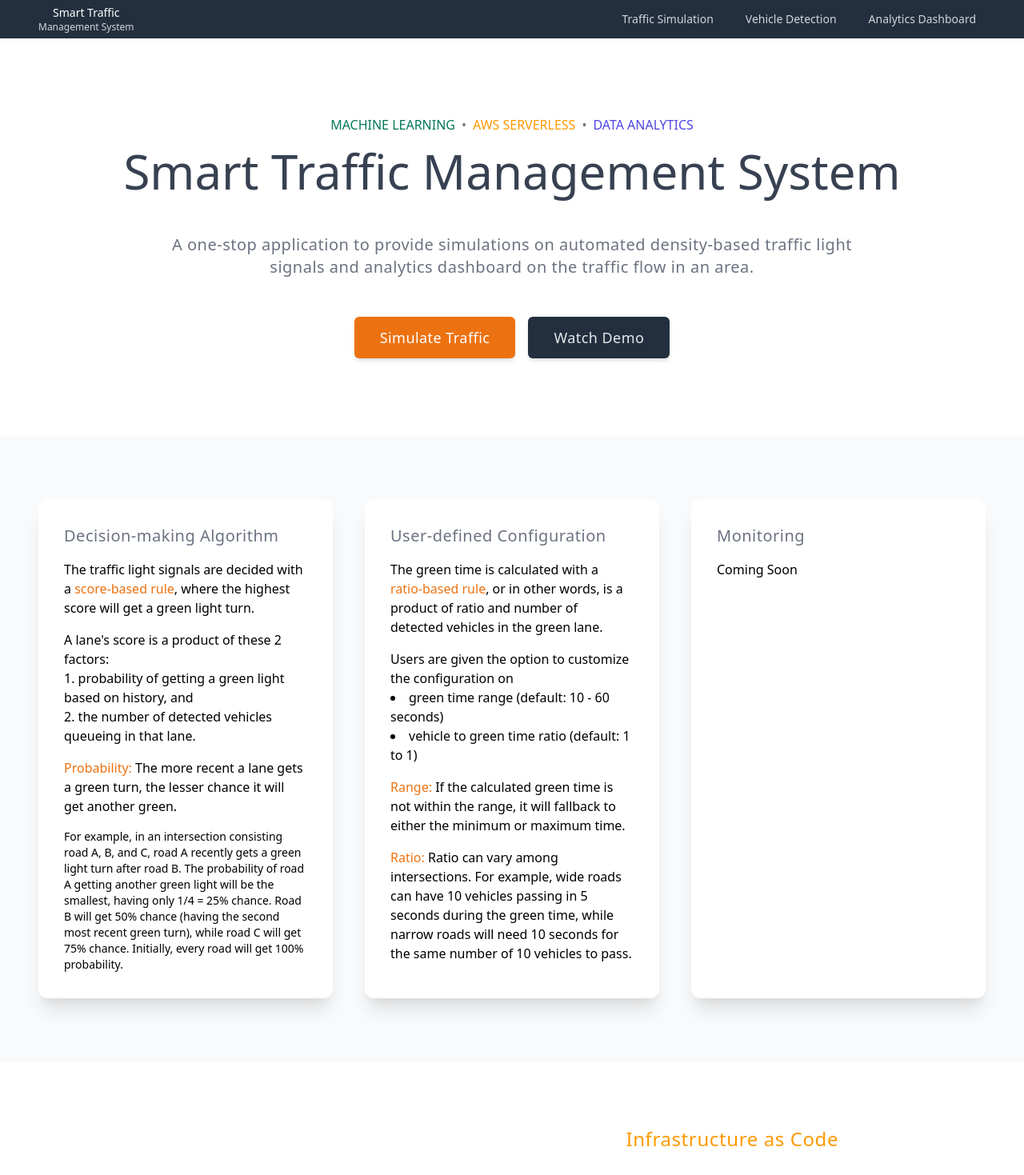
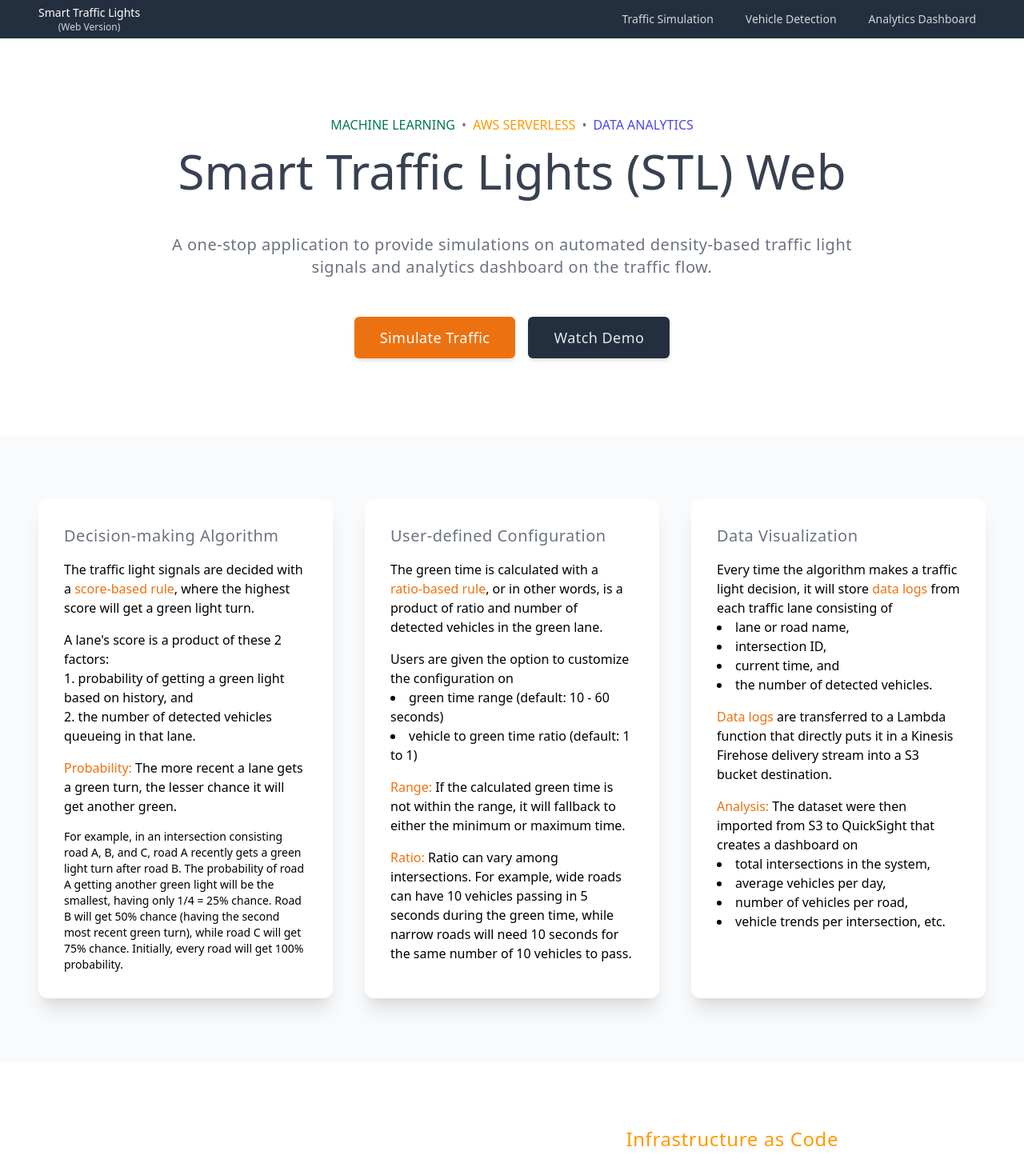
Before and after one commit to wulanmantiri/smart-traffic-web, a React (Create React App) app: page / in a window 1280 px wide. Shown: the top 1469 px of the page at 80% size. Built offline with nearby package versions, Linux system fonts and the light colour scheme; no server answers.

Commit message:
Change to STL and add data visualization desc

```diff
--- a/public/index.html
+++ b/public/index.html
@@ -13,9 +13,10 @@
     -->
     <link rel="manifest" href="%PUBLIC_URL%/manifest.json" />
 
-    <title>Smart Traffic</title>
-    <meta name="title" content="Smart Traffic">
-    <meta name="description" content="An application demo for smart traffic light management system - Wulan Mantiri">
+    <title>Smart Traffic Lights Web</title>
+    <meta name="title" content="Smart Traffic Lights Web">
+    <meta name="description" content="A one-stop application to provide simulations on automated density-based
+    traffic light signals and analytics dashboard on the traffic flow.">
   </head>
   <body>
     <noscript>You need to enable JavaScript to run this app.</noscript>
--- a/src/components/core/Navbar/index.tsx
+++ b/src/components/core/Navbar/index.tsx
@@ -8,8 +8,8 @@ const Navbar: FC = () => (
       <div className="relative flex flex-1 items-center justify-between">
         <Link to="/">
           <div className="flex flex-col items-center">
-            <p className="text-white text-sm">Smart Traffic</p>
-            <p className="text-gray-300 text-xs">Management System</p>
+            <p className="text-white text-sm">Smart Traffic Lights</p>
+            <p className="text-gray-300 text-xs">(Web Version)</p>
           </div>
         </Link>
         <div className="flex space-x-4">
--- a/src/screens/About/index.tsx
+++ b/src/screens/About/index.tsx
@@ -18,13 +18,12 @@ const About: FC = () => (
       </div>
 
       <h1 className="text-5xl lg:text-6xl font-medium text-gray-700 text-center">
-        Smart Traffic Management System
+        Smart Traffic Lights (STL) Web
       </h1>
 
       <p className="mt-8 text-xl text-gray-500 w-4/6 text-center tracking-wide">
         A one-stop application to provide simulations on automated density-based
-        traffic light signals and analytics dashboard on the traffic flow in an
-        area.
+        traffic light signals and analytics dashboard on the traffic flow.
       </p>
 
       <div className="mt-8 flex gap-4">
@@ -104,8 +103,39 @@ const About: FC = () => (
           </p>
         </InfoCard>
 
-        <InfoCard title="Monitoring">
-          <p>Coming Soon</p>
+        <InfoCard title="Data Visualization">
+          <div>
+            <p>
+              Every time the algorithm makes a traffic light decision, it will
+              store <span className="text-primary font-medium">data logs </span>
+              from each traffic lane consisting of
+            </p>
+            <ul className="list-inside list-disc">
+              <li>lane or road name,</li>
+              <li>intersection ID,</li>
+              <li>current time, and</li>
+              <li>the number of detected vehicles.</li>
+            </ul>
+          </div>
+          <p>
+            <span className="text-primary font-medium">Data logs </span> are
+            transferred to a Lambda function that directly puts it in a Kinesis
+            Firehose delivery stream into a S3 bucket destination.
+          </p>
+
+          <div>
+            <p>
+              <span className="text-primary font-medium">Analysis: </span> The
+              dataset were then imported from S3 to QuickSight that creates a
+              dashboard on
+            </p>
+            <ul className="list-inside list-disc">
+              <li>total intersections in the system,</li>
+              <li>average vehicles per day,</li>
+              <li>number of vehicles per road,</li>
+              <li>vehicle trends per intersection, etc.</li>
+            </ul>
+          </div>
         </InfoCard>
       </div>
     </div>
@@ -133,7 +163,7 @@ const About: FC = () => (
             API
           </HrefLink>
           <p>•</p>
-          <HrefLink href="https://github.com/wulanmantiri/smart-traffic-api">
+          <HrefLink href="https://github.com/wulanmantiri/smart-traffic-notebook/blob/master/index.ipynb">
             Jupyter Notebook
           </HrefLink>
         </div>
@@ -141,7 +171,12 @@ const About: FC = () => (
     </div>
 
     <div className="bg-squid flex justify-between p-2 sm:px-6 text-sm text-gray-200">
-      <p>Wulan Mantiri • September 2021</p>
+      <div className="flex gap-1">
+        <a href="https://www.linkedin.com/in/wulanmantiri/" target="_blank">
+          Wulan Mantiri
+        </a>
+        <p>• September 2021</p>
+      </div>
       <p>ASEAN Public Sector • AWS Solutions Architecture</p>
     </div>
   </div>
```
